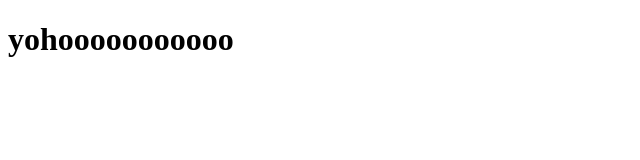
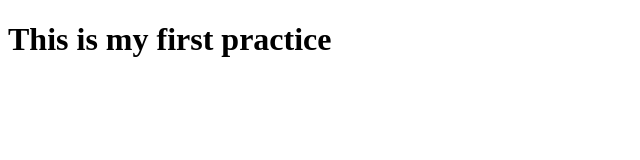
Before and after one commit to ashusharma1007/full-stack, a website: page site/index.html in a window 1280 px wide. Shown: the whole page, without its empty margins (0-640 px from the left). Drawn offline with Linux system fonts and the light colour scheme.

Commit message:
my-first-contributuion

```diff
--- a/site/index.html
+++ b/site/index.html
@@ -1,9 +1,9 @@
 <!DOCTYPE html>
 <html>
 <head>
-	<title>git test</title>
+	<title>My Practice Project</title>
 </head>
 <body>
-<h1>yohooooooooooo</h1>
+<h1>This is my first practice</h1>
 </body>
 </html>
```
